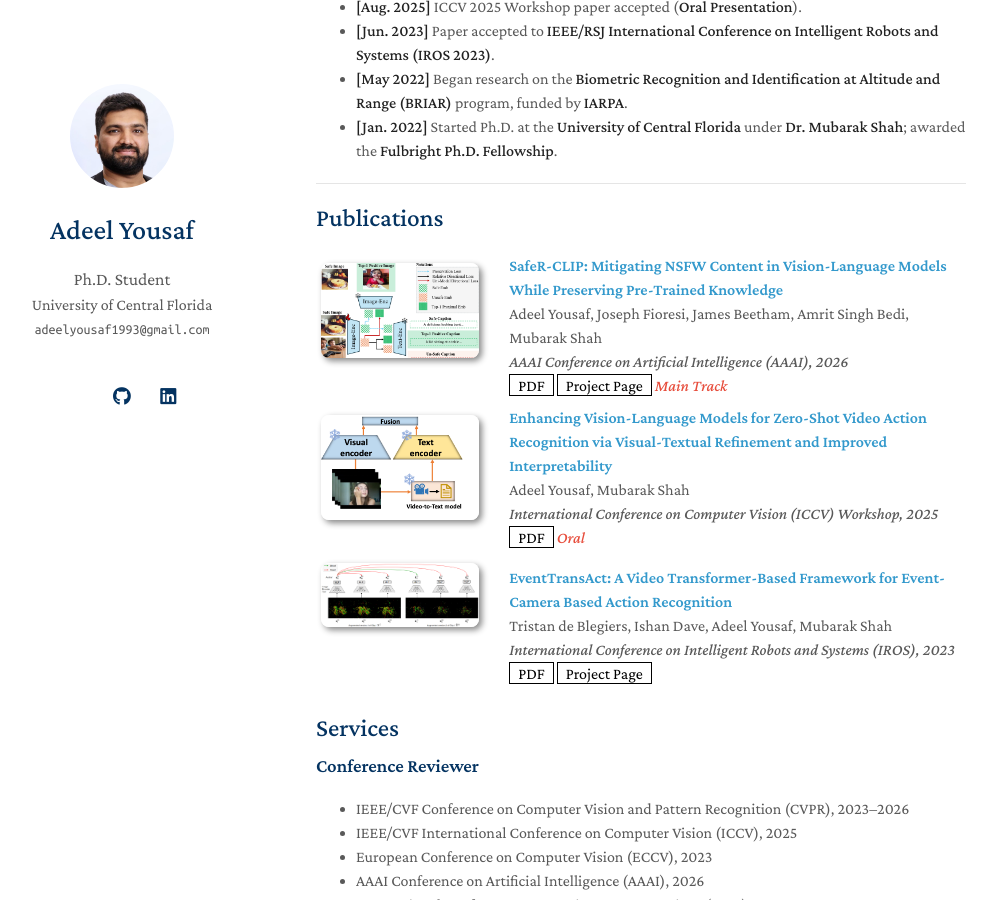
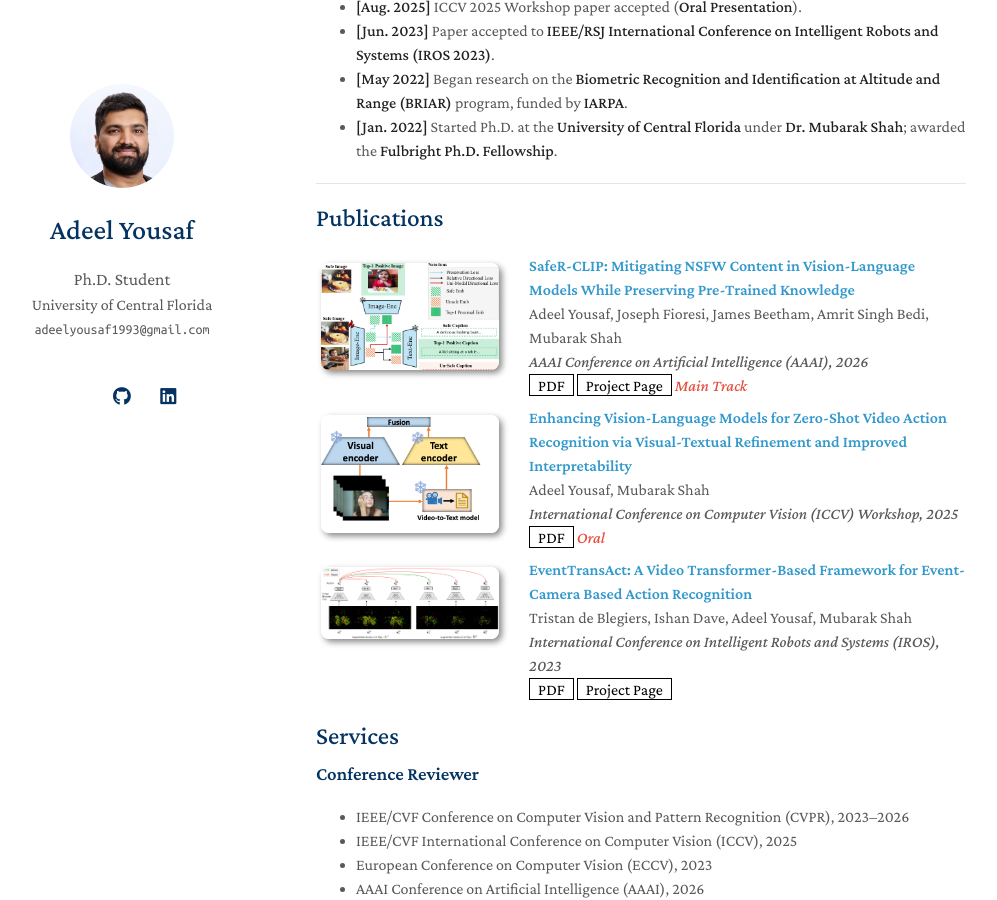
Before and after one commit to Adeelyousaf/Adeelyousaf.github.io, a Jekyll site: the page built from index.md, in a window 1280 px wide and 900 px high, scrolled down 545 px. Shown: the whole window, without its empty margins (154-1151 px from the left). Built offline with Jekyll 4.4.1, drawn with Linux system fonts in a browser that asks for light colours; a style sheet for code colours, icons or effects is not loaded; our own code applies the rules of GitHub Pages for plain Markdown files.

Commit message:
Increase max width of publication image to 260px

```diff
--- a/_includes/publications.md
+++ b/_includes/publications.md
@@ -11,7 +11,7 @@
     <!-- Thumbnail / Badge -->
     <div class="col-sm-3 abbr" style="padding-right:15px;">
       {% if pub.image %}
-        <img src="{{ pub.image }}" class="teaser img-fluid z-depth-1" style="width:100%; max-width:220px; height:auto;">
+        <img src="{{ pub.image }}" class="teaser img-fluid z-depth-1" style="width:100%; max-width:260px; height:auto;">
         {% if pub.conference_short %}
           <abbr class="badge">{{ pub.conference_short }}</abbr>
         {% endif %}
```
